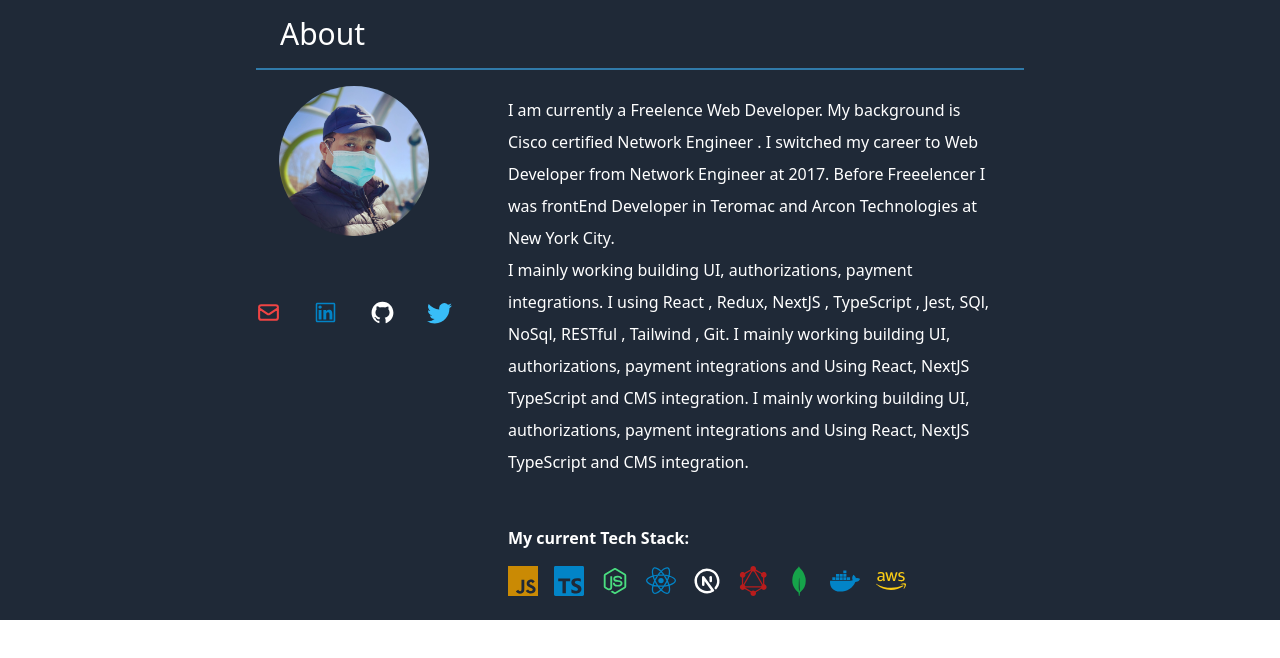
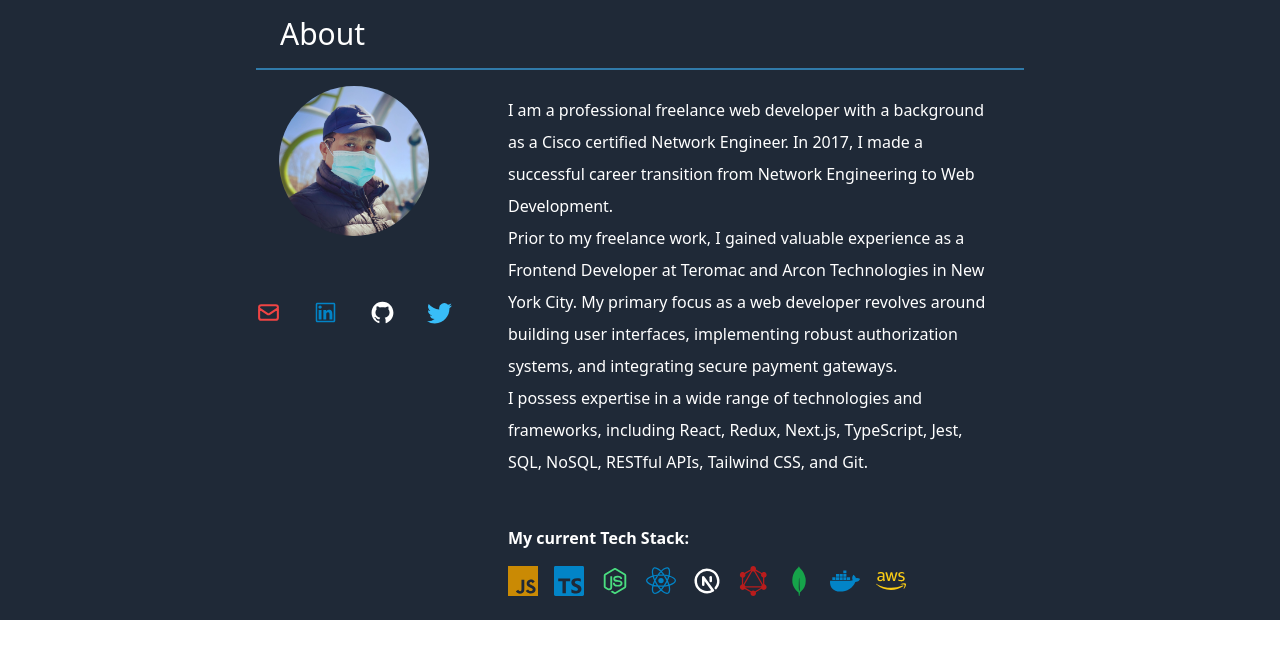
Before and after one commit to Riley1101/zawtun_blog, a Next.js app: page /about/Profile in a window 1280 px wide. Shown: the top 658 px of the page. Built offline with nearby package versions, Linux system fonts and the light colour scheme.

Commit message:
added posts

```diff
--- a/src/components/home/Hero.tsx
+++ b/src/components/home/Hero.tsx
@@ -7,7 +7,7 @@ type Props = {};
 
 const Hero = (props: Props) => {
   return (
-    <div className="w-full py-8 mx-auto overflow-x-auto text-white bg-gray-800">
+    <div className="w-full py-8 pb-6 mx-auto overflow-x-auto text-white bg-gray-800">
       <div className="flex flex-col-reverse items-center justify-center w-full gap-4 mx-auto lg:w-3/5 lg:mx-auto lg:flex-row lg:justify-between">
         <div className="flex flex-col gap-8 p-2 duration-1000 animate-fade-in-down scrollbar">
           <div className="flex flex-col gap-8">
@@ -20,10 +20,8 @@ const Hero = (props: Props) => {
             <div className="text-2xl text-center text-gray-400 leading-12 lg:text-start lg:text-2xl">
               <p className="text-[19px]">
                 I am a web developer with expertise in software engineering
-                practices throughout the entire software development life cycle,
-                from design to implementation to integration. I possess skills
-                in utilizing creative UI frameworks to connect exceptional
-                assets with users.
+                practices throughout the entire <strong>SDLC</strong>, from
+                design to implementation to integration.
               </p>
             </div>
           </div>
--- a/src/components/title/Title.tsx
+++ b/src/components/title/Title.tsx
@@ -1,14 +1,18 @@
+import Link from "next/link";
 import React from "react";
 
-type Props = { title: string };
+type Props = { title: string; href: string };
 
 const Title = (props: Props) => {
   return (
     <div className="pt-6 pb-4 bg-gray-800">
       <div className="w-full p-2 mx-auto bg-gray-800 lg:w-3/5">
-        <span className="text-3xl text-transparent bg-clip-text bg-gradient-to-br from-pink-400 to-sky-600 hover:text-bd-bg">
+        <Link
+          href={props.href}
+          className="text-2xl text-transparent  -scroll-ml-3.5  bg-nav-bt bg-clip-text bg-gradient-to-br from-pink-400 to-sky-600 hover:text-bd-bg"
+        >
           {props.title}
-        </span>
+        </Link>
       </div>
     </div>
   );
--- a/src/pages/about/Profile.tsx
+++ b/src/pages/about/Profile.tsx
@@ -27,12 +27,12 @@ const Profile = (props: AboutProps) => {
   const { title, description, body, name } = props;
   return (
     <div className="bg-gray-800">
-      <h2 className="p-6 text-3xl text-white border-b-2 py-4 border-bt-bg lg:w-3/5 lg:mx-auto">
+      <h2 className="p-6 py-4 text-3xl text-white border-b-2 border-bt-bg lg:w-3/5 lg:mx-auto">
         About
       </h2>
-      <div className="lg:flex lg:w-3/5 justify-between mx-auto lg:gap-8 ">
+      <div className="justify-between mx-auto lg:flex lg:w-3/5 lg:gap-8 ">
         <div className="flex flex-col">
-          <div className="flex justify-center items-center py-4 ">
+          <div className="flex items-center justify-center py-4 ">
             <Image
               src="/zzt.jpeg"
               alt=""
@@ -41,8 +41,8 @@ const Profile = (props: AboutProps) => {
               className="rounded-full"
             />
           </div>
-          <div className="text-white flex flex-col gap-4 lg:mx-auto lg:justify-between ">
-            <div className="flex flex-col gap-4 justify-center items-center ">
+          <div className="flex flex-col gap-4 text-white lg:mx-auto lg:justify-between ">
+            <div className="flex flex-col items-center justify-center gap-4 ">
               <h2 className="text-3xl">{title}</h2>
               <p> {description}</p>
             </div>
@@ -63,22 +63,24 @@ const Profile = (props: AboutProps) => {
           </div>
         </div>
         <div>
-          <div className="flex flex-col gap-4 items-center p-4">
-            <p className=" p-2 leading-8 text-white">
-              I am currently a Freelence Web Developer. My background is Cisco
-              certified Network Engineer . I switched my career to Web Developer
-              from Network Engineer at 2017. Before Freeelencer I was frontEnd
-              Developer in Teromac and Arcon Technologies at New York City.
-              <br />I mainly working building UI, authorizations, payment
-              integrations. I using React , Redux, NextJS , TypeScript , Jest,
-              SQl, NoSql, RESTful , Tailwind , Git. I mainly working building
-              UI, authorizations, payment integrations and Using React, NextJS
-              TypeScript and CMS integration. I mainly working building UI,
-              authorizations, payment integrations and Using React, NextJS
-              TypeScript and CMS integration.
+          <div className="flex flex-col items-center gap-4 p-4">
+            <p className="p-2 leading-8 text-white ">
+              I am a professional freelance web developer with a background as a
+              Cisco certified Network Engineer. In 2017, I made a successful
+              career transition from Network Engineering to Web Development.
+              <br />
+              Prior to my freelance work, I gained valuable experience as a
+              Frontend Developer at Teromac and Arcon Technologies in New York
+              City. My primary focus as a web developer revolves around building
+              user interfaces, implementing robust authorization systems, and
+              integrating secure payment gateways.
+              <br />I possess expertise in a wide range of technologies and
+              frameworks, including React, Redux, Next.js, TypeScript, Jest,
+              SQL, NoSQL, RESTful APIs, Tailwind CSS, and Git.
+              <br />
             </p>
           </div>
-          <div className="flex flex-col p-6 gap-4 text-white font-semibold ">
+          <div className="flex flex-col gap-4 p-6 font-semibold text-white ">
             My current Tech Stack:
             <div className="flex gap-4">
               <SiJavascript className="w-[30px] h-[30px] text-yellow-600" />
--- a/src/pages/index.tsx
+++ b/src/pages/index.tsx
@@ -13,6 +13,7 @@ interface HomeProps {
   blogs: ArticleProps[];
   projects: ArticleProps[];
   categories: Category[];
+  // snippets: ArticleProps[];
 }
 
 const query = `{
@@ -50,7 +51,7 @@ const query = `{
 }`;
 
 export default function Home(props: HomeProps) {
-  const { blogs, projects } = props;
+  const { blogs, projects, snippets } = props;
   return (
     <>
       <Head>
@@ -71,11 +72,11 @@ export default function Home(props: HomeProps) {
           ></Meta>
 
           <Hero />
-          <Title title="Latest Posts"></Title>
+          <Title href="/projects" title="Latest Projects"></Title>
           <PjCardList blogs={projects} />
-          <Title title="Latest Blogs"></Title>
+          <Title href="/blogs" title="Latest Blogs"></Title>
           <CardList blogs={blogs} />
-          {/* <CardList snippets={snippets} /> */}
+          {/* <CardList blogs={snippets} /> */}
         </Container>
       </div>
     </>
```
